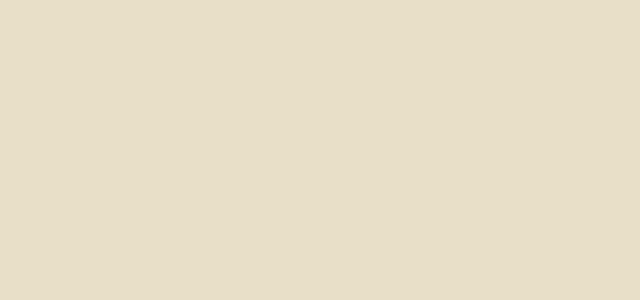
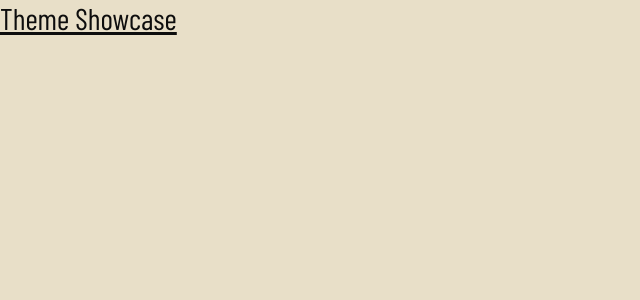
Before and after one commit to ACMatFSU/acm-website, a React (Vite) app: page / in a window 1280 px wide. Shown: the top 300 px of the page, without its empty margins (0-640 px from the left). Built offline with nearby package versions, Linux system fonts and the light colour scheme; a web font is replaced by a local one.

Commit message:
tutorial

```diff
--- a/src/App.tsx
+++ b/src/App.tsx
@@ -1,7 +1,8 @@
-
+import ThemeShowcase from "./components/ThemeShowcase";
 
 function App() {
-  // return <ThemeShowcase />
+  return <ThemeShowcase />
+  // return <h1 className="text-3xl font-display underline">Hello world!</h1>
 }
 
 export default App
--- /dev/null
+++ b/src/components/ThemeShowcase.tsx
@@ -0,0 +1,12 @@
+
+
+
+const ThemeShowcase = () => {
+    return (
+        <div>
+            <h1 className="text-3xl font-display underline">Theme Showcase</h1>
+        </div>
+    )
+}
+
+export default ThemeShowcase;
```
Also changed, not shown: src/ThemeShowcase.tsx (deleted).
